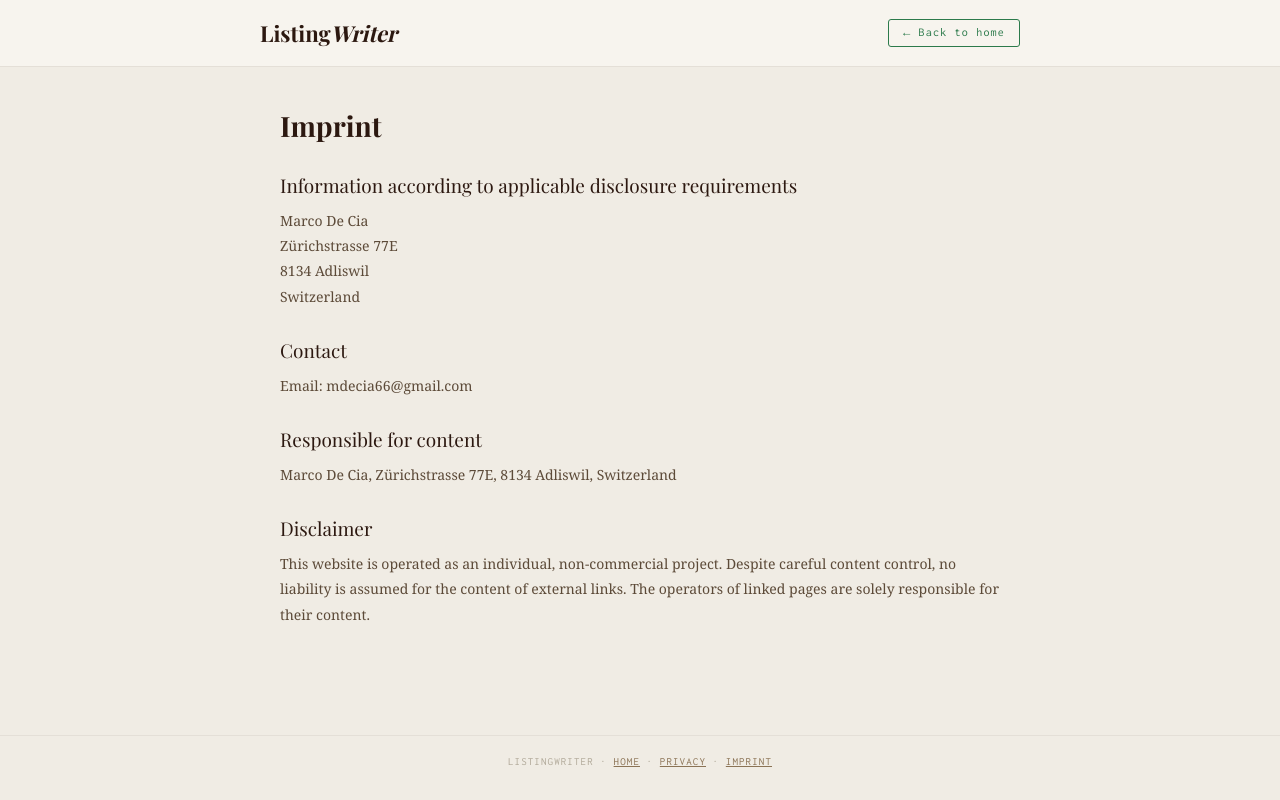
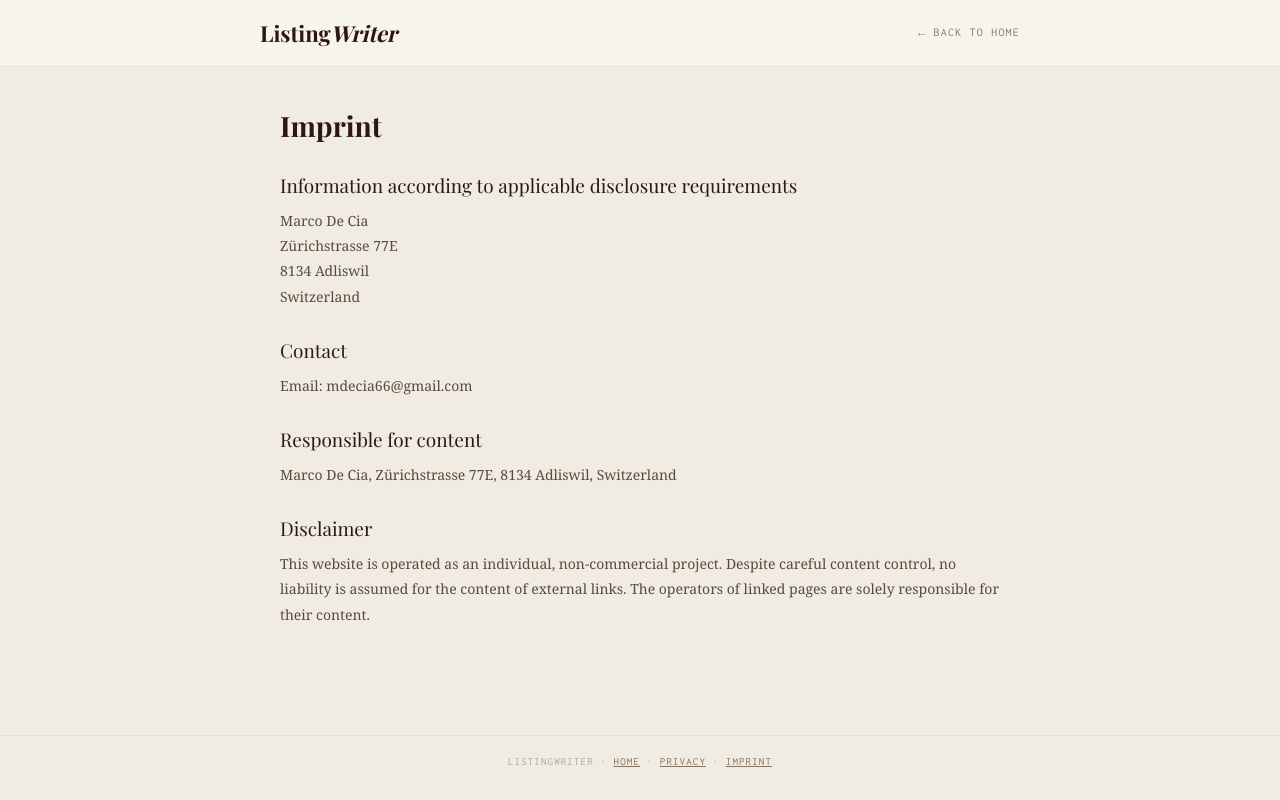
Before and after one commit to dylandiabolik-droid/wordweaver, a React (Vite) app: page /imprint in a window 1280 px wide. Built offline with nearby package versions, Linux system fonts and the light colour scheme; a web font is replaced by a local one.

Commit message:
Update LegalPages.jsx

```diff
--- a/LegalPages.jsx
+++ b/LegalPages.jsx
@@ -31,7 +31,7 @@ const LegalShell = ({ title, children }) => {
               Listing<em>Writer</em>
             </h1>
           </a>
-          <a href="/" className="icon-btn">← Back to home</a>
+         <a href="/" style={{ fontSize: 12, color: "#8a7868", textDecoration: "none", letterSpacing: "0.1em", textTransform: "uppercase", fontFamily: "'Inconsolata', monospace" }}>← Back to home</a>
         </div>
       </header>
 
```
